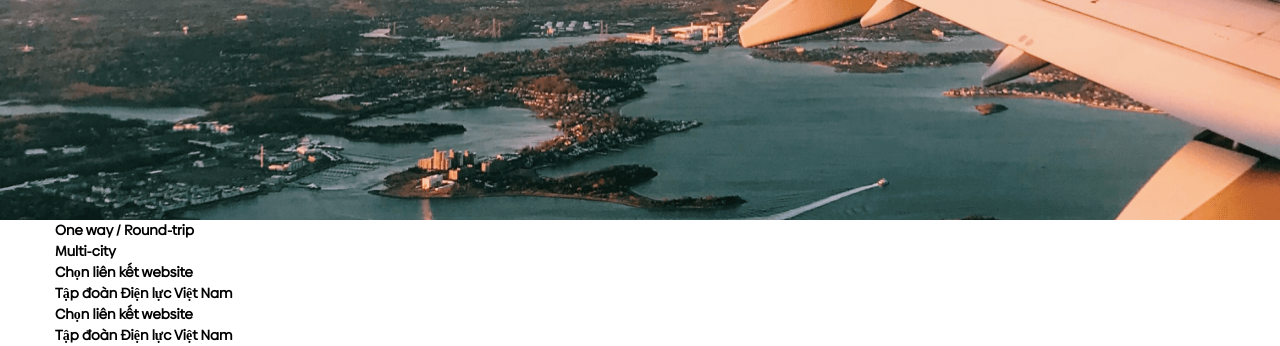
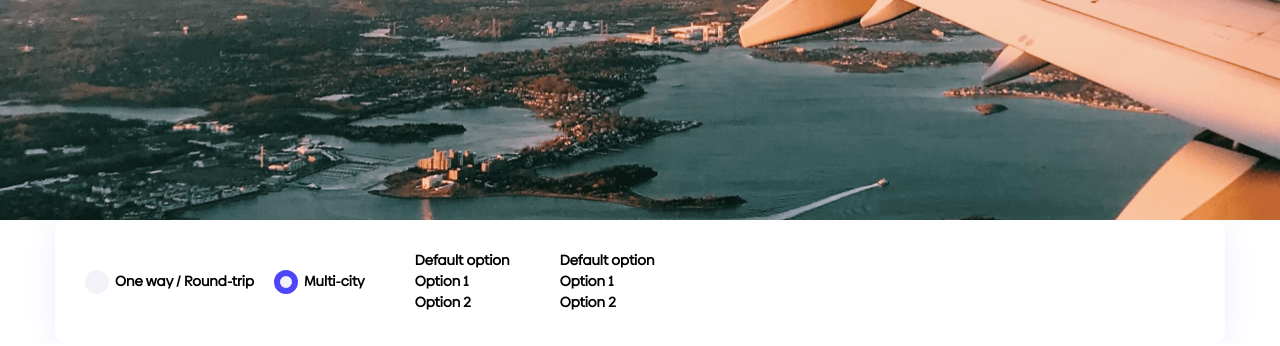
Before and after one commit to hoangphiio/Baycungban, a plain HTML site: page HTML/home.html in a window 1280 px wide. Shown: the part 580-926 px from the top of the page. Drawn offline with Linux system fonts and the light colour scheme.

Commit message:
upload code

```diff
--- a/HTML/home.html
+++ b/HTML/home.html
@@ -120,7 +120,7 @@
             <div class="ticket">
               <div class="ticket-wrap">
                 <div class="ticket-option">
-                  <div class="ticket-list">
+                  <div class="ticket-list ticket-trip">
                     <div class="ticket-item">
                       <span class="cricle"></span>
                       <span>One way / Round-trip</span>
@@ -132,25 +132,91 @@
                   </div>
                 </div>
                 <div class="ticket-option">
-                  <div class="ticket-select">
+                  <div class="ticket-list ticket-classify">
                     <div class="ticket-item">
-                      <div class="select">
-                        <select
-                          class="select-list custom-select"
-                          placeholder="Chọn liên kết website"
+                      <div class="dropdown">
+                        <input
+                          type="checkbox"
+                          class="dropdown__switch"
+                          id="filter-switch"
+                          hidden
+                        />
+                        <label
+                          for="filter-switch"
+                          class="dropdown__options-filter"
                         >
-                          <option>Tập đoàn Điện lực Việt Nam</option>
-                        </select>
+                          <ul
+                            class="dropdown__filter"
+                            role="listbox"
+                            tabindex="-1"
+                          >
+                            <li
+                              class="dropdown__filter-selected"
+                              aria-selected="true"
+                            >
+                              Default option
+                            </li>
+                            <li>
+                              <ul class="dropdown__select">
+                                <li
+                                  class="dropdown__select-option"
+                                  role="option"
+                                >
+                                  Option 1
+                                </li>
+                                <li
+                                  class="dropdown__select-option"
+                                  role="option"
+                                >
+                                  Option 2
+                                </li>
+                              </ul>
+                            </li>
+                          </ul>
+                        </label>
                       </div>
                     </div>
                     <div class="ticket-item">
-                      <div class="select">
-                        <select
-                          class="select-list custom-select"
-                          placeholder="Chọn liên kết website"
+                      <div class="dropdown">
+                        <input
+                          type="checkbox"
+                          class="dropdown-switch"
+                          id="filter-switch"
+                          hidden
+                        />
+                        <label
+                          for="filter-switch"
+                          class="dropdown__options-filter"
                         >
-                          <option>Tập đoàn Điện lực Việt Nam</option>
-                        </select>
+                          <ul
+                            class="dropdown__filter"
+                            role="listbox"
+                            tabindex="-1"
+                          >
+                            <li
+                              class="dropdown__filter-selected"
+                              aria-selected="true"
+                            >
+                              Default option
+                            </li>
+                            <li>
+                              <ul class="dropdown__select">
+                                <li
+                                  class="dropdown__select-option"
+                                  role="option"
+                                >
+                                  Option 1
+                                </li>
+                                <li
+                                  class="dropdown__select-option"
+                                  role="option"
+                                >
+                                  Option 2
+                                </li>
+                              </ul>
+                            </li>
+                          </ul>
+                        </label>
                       </div>
                     </div>
                   </div>
--- a/js/modules/selectDropdownModule.js
+++ b/js/modules/selectDropdownModule.js
@@ -1,55 +1,25 @@
 export default function selectDropdownModule() {
-  $(".custom-select").each(function () {
-    var classes = $(this).attr("class"),
-      id = $(this).attr("id"),
-      name = $(this).attr("name");
-    var template = '<div class="' + classes + '">';
-    template +=
-      '<span class="custom-select-trigger">' +
-      $(this).attr("placeholder") +
-      "</span>";
-    template += '<div class="custom-options">';
-    $(this)
-      .find("option")
-      .each(function () {
-        template +=
-          '<span class="custom-option ' +
-          $(this).attr("class") +
-          '" data-value="' +
-          $(this).attr("value") +
-          '">' +
-          $(this).html() +
-          "</span>";
-      });
-    template += "</div></div>";
+  // Change option selected
+  const label = document.querySelector(".dropdown__filter-selected");
+  const options = document.querySelectorAll(".dropdown__select-option");
 
-    $(this).wrap('<div class="custom-select-wrapper"></div>');
-    $(this).hide();
-    $(this).after(template);
+  options.forEach((option) => {
+    option.addEventListener("click", () => {
+      label.textContent = option.textContent;
+    });
   });
 
-  $(".custom-select-trigger").on("click", function (event) {
-    $("html").one("click", function () {
-      $(".custom-select").removeClass("opened");
-    });
-    $(this).parents(".custom-select").toggleClass("opened");
-    event.stopPropagation();
-  });
+  // Close dropdown onclick outside
+  document.addEventListener("click", (e) => {
+    const toggle = document.querySelector(".dropdown__switch");
+    const element = e.target;
 
-  $(".custom-option").on("click", function () {
-    var value = $(this).data("value");
-    var $select = $(this).parents(".custom-select-wrapper").find("select");
-    $select.val(value);
-    $select.trigger("change"); // Trigger the change event on the select element
-    $(this)
-      .parents(".custom-options")
-      .find(".custom-option")
-      .removeClass("selection");
-    $(this).addClass("selection");
-    $(this).parents(".custom-select").removeClass("opened");
-    $(this)
-      .parents(".custom-select")
-      .find(".custom-select-trigger")
-      .text($(this).text());
+    if (element === toggle) return;
+
+    const isDropdownChild = element.closest(".dropdown__filter");
+
+    if (!isDropdownChild) {
+      toggle.checked = false;
+    }
   });
 }
--- /dev/null
+++ b/scss/layout/_home.scss
@@ -0,0 +1,43 @@
+.ticket {
+  padding: 3rem;
+  border-radius: 1.2rem;
+  flex-direction: column;
+  background: $color-white;
+  box-shadow: 0 0.4rem 3rem 0 #4d46fa1a;
+  @include flex;
+  &-wrap {
+    margin: 0 -2.5rem;
+    @include flex-al;
+  }
+  &-option {
+    padding: 0 2.5rem;
+  }
+  &-list {
+    @include flex-al;
+  }
+  &-trip {
+    gap: 2rem;
+  }
+  &-classify {
+    gap: 5rem;
+  }
+  &-item {
+    gap: 0.6rem;
+    @include flex-al;
+    span {
+      display: block;
+    }
+    .cricle {
+      background: #f4f2f9;
+      @include cir(2.4rem);
+      &.active {
+        border: 0.6rem solid $color-first;
+      }
+    }
+    &.active {
+      .cricle {
+        border: 0.6rem solid $color-first;
+      }
+    }
+  }
+}
--- a/scss/style.scss
+++ b/scss/style.scss
@@ -8,3 +8,6 @@
 @import "../scss/component/banner";
 @import "../scss/component/footer";
 @import "../scss/component/header";
+
+// Layout
+@import "../scss/layout/home";
```
Also changed, not shown: css/style.css.
